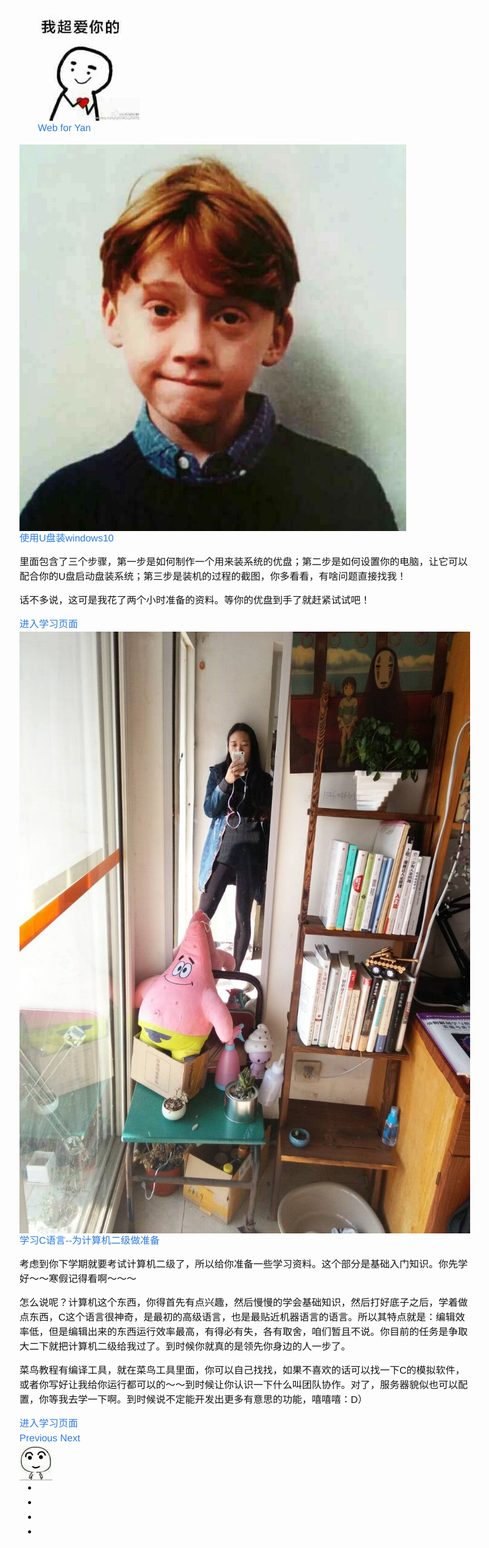
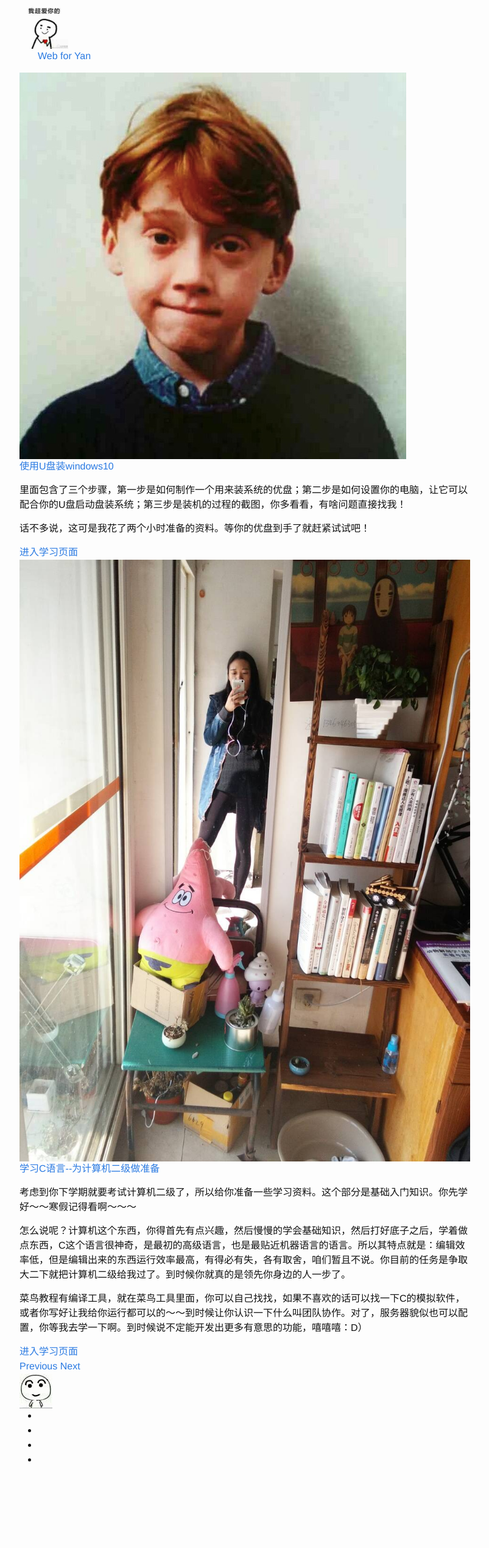
Before and after one commit to HustWolfzzb/HustWolfzzb.github.io, a Jekyll site: the page next2.html, which Jekyll copies as it is, in a window 1280 px wide. Shown: the whole page at 61% size, without its empty margins (238-1041 px from the left). Built offline with Jekyll 4.4.1, drawn with Linux system fonts in a browser that asks for light colours; after the commit the page ends 2421 px from its top, so only the background shows below that.

Commit message:
ok
that is all right

```diff
--- a/index.html
+++ b/index.html
@@ -9,7 +9,6 @@
 
 
 <style>
-
 .star {
 position:absolute;
 layer-background-color:blue;
@@ -109,7 +108,6 @@ document.writeln('<div id="star'+i+'" class="star"></div>');
 eval('var star'+i+'=document.'+_all+'star'+i+_style);
 }
 -->
-
 </script>
 
 </head>
@@ -117,7 +115,7 @@ eval('var star'+i+'=document.'+_all+'star'+i+_style);
 
 	<header>
 		<div class="wrapper">
-			<a href="#"><img src="img/logo.png" class="h_logo" alt="Blogin" title=""></a>
+			<a href="#"><img src="img/logo.png" class="h_logo" alt="Blogin" title="" weight="80" height="80"></a>
 			<nav>
 				<ul class="main_nav">
 					<li class="current"><a href="#">Web for Yan</a></li>
--- a/next1.html
+++ b/next1.html
@@ -9,7 +9,6 @@
 
 
 <style>
-
 .star {
 position:absolute;
 layer-background-color:blue;
@@ -109,7 +108,6 @@ document.writeln('<div id="star'+i+'" class="star"></div>');
 eval('var star'+i+'=document.'+_all+'star'+i+_style);
 }
 -->
-
 </script>
 
 
@@ -118,7 +116,7 @@ eval('var star'+i+'=document.'+_all+'star'+i+_style);
 
 	<header>
 		<div class="wrapper">
-			<a href="https://hustwolfzzb.github.io/index.html"><img src="img/logo.png" class="h_logo" alt="Blogin" title=""></a>
+			<a href="https://hustwolfzzb.github.io/index.html"><img src="img/logo.png" class="h_logo" alt="Blogin" title="" weight="80" height="80"></a>
 			<nav>
 				<ul class="main_nav">
 					<li class="current"><a href="#">Web for Yan</a></li>
--- a/next2.html
+++ b/next2.html
@@ -9,7 +9,6 @@
 
 
 <style>
-
 .star {
 position:absolute;
 layer-background-color:blue;
@@ -109,14 +108,13 @@ document.writeln('<div id="star'+i+'" class="star"></div>');
 eval('var star'+i+'=document.'+_all+'star'+i+_style);
 }
 -->
-
 </script>
 </head>
 <body>
 
 	<header>
 		<div class="wrapper">
-			<a href="https://hustwolfzzb.github.io/index.html"><img src="img/logo.png" class="h_logo" alt="Blogin" title=""></a>
+			<a href="https://hustwolfzzb.github.io/index.html"><img src="img/logo.png" class="h_logo" alt="Blogin" title="" weight="80" height="80"></a>
 			<nav>
 				<ul class="main_nav">
 					<li class="current"><a href="#">Web for Yan</a></li>
@@ -188,7 +186,7 @@ eval('var star'+i+'=document.'+_all+'star'+i+_style);
 
 	<footer>
 		<div class="wrapper">
-			<img class="logo_footer" src="img/logo_footer.png" alt="Blogin" title="">
+			<img class="logo_footer" src="img/logo_footer.png" alt="Blogin" title="" >
 
 			<ul class="social_profiles">
 				<li class="f"><a href="http://facebook.com/pixelhint" target="_blink"></a></li>
```
